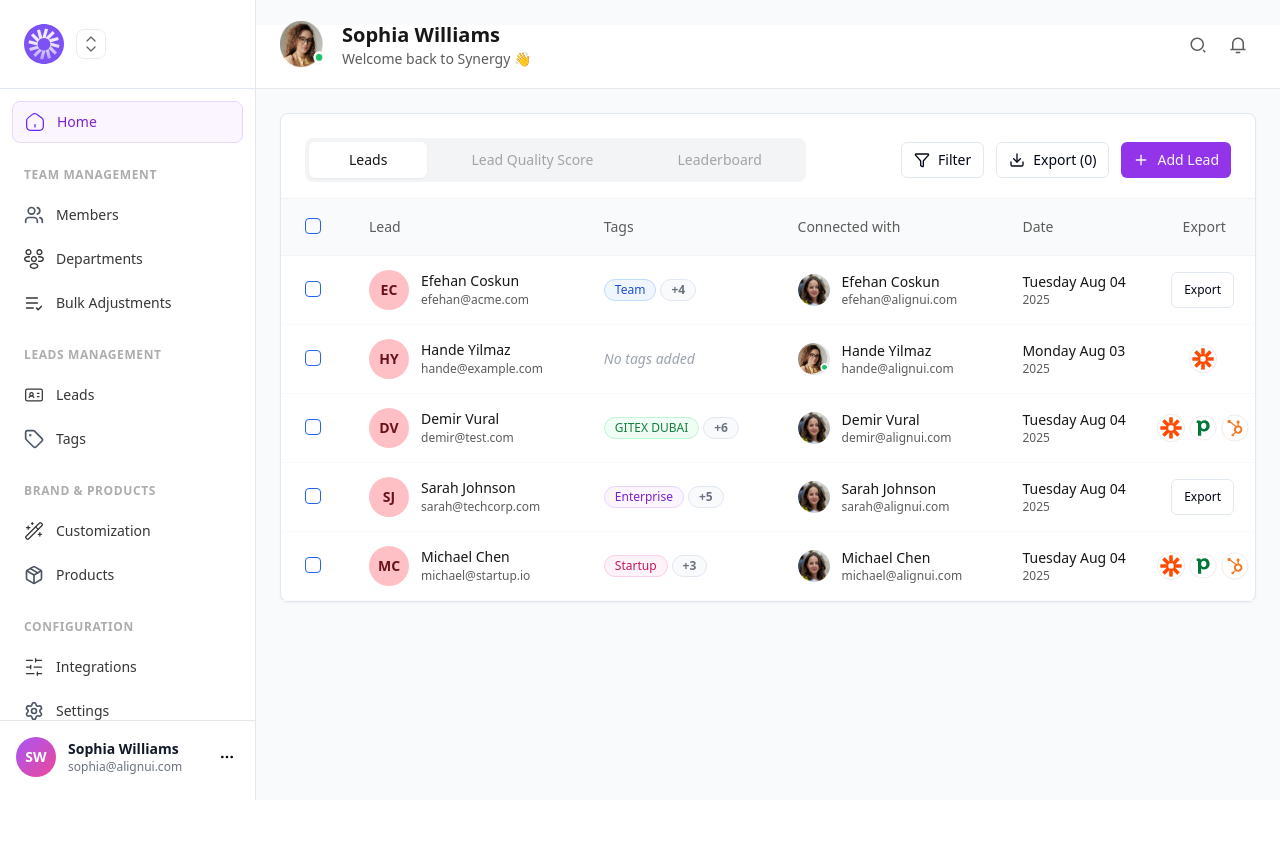
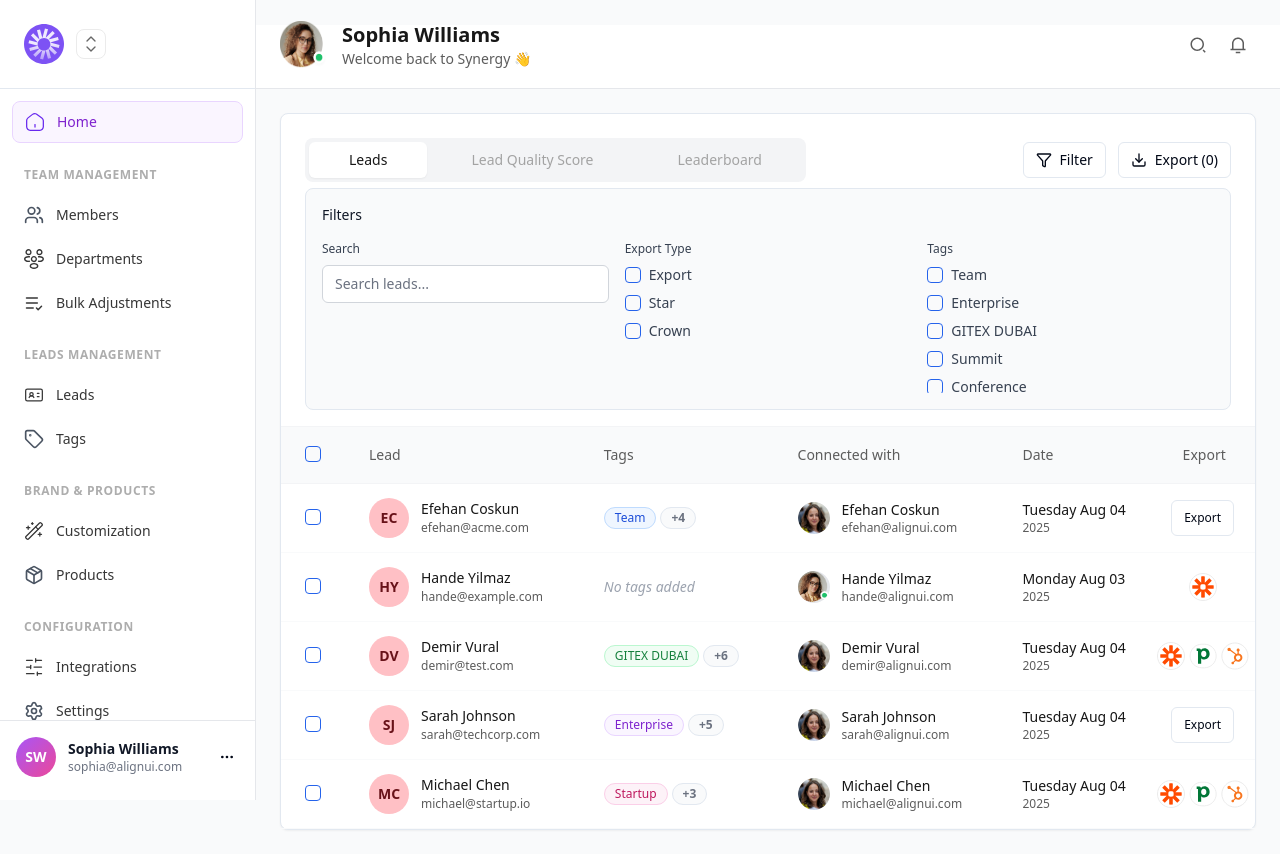
Before and after one commit to tushar-h789/dashboard-task, a React (Vite) app: page / in a window 1280 px wide. Both pictures are taken after a click on the button "Filter". Before the commit the page ends 800 px from the top, so only its background shows below. Built offline with nearby package versions, Linux system fonts and the light colour scheme.

Commit message:
filter functionality added

```diff
--- a/src/components/dashboard/LeadsTable.tsx
+++ b/src/components/dashboard/LeadsTable.tsx
@@ -3,22 +3,11 @@ import { Button } from "@/components/ui/button";
 import { Card, CardContent, CardHeader } from "@/components/ui/card";
 import { Checkbox } from "@/components/ui/checkbox";
 import { Badge } from "@/components/ui/badge";
-import {
-  Filter,
-  Download,
-  Star,
-  Crown,
-  Plus,
-  MoreHorizontal,
-} from "lucide-react";
+import { Filter, Download, Plus, X } from "lucide-react";
 import { ExportStarIcon } from "@/assets/icons/export-start-icon";
 import { ExportPIcon } from "@/assets/icons/export-p-icon";
 import { ExportHubspotIcon } from "@/assets/icons/export-hubspot-icon";
 
-export function LeadsTable() {
-  const [selectedLeads, setSelectedLeads] = useState<string[]>([]);
-  const [activeTab, setActiveTab] = useState("leads");
-  const [isModalOpen, setIsModalOpen] = useState(false);
 interface Lead {
   id: string;
   name: string;
@@ -35,7 +24,21 @@ export function LeadsTable() {
   score: number;
 }
 
+export function LeadsTable() {
+  const [selectedLeads, setSelectedLeads] = useState<string[]>([]);
+  const [activeTab, setActiveTab] = useState("leads");
+  const [isModalOpen, setIsModalOpen] = useState(false);
   const [selectedLead, setSelectedLead] = useState<Lead | null>(null);
+
+  // Filter states
+  const [showFilters, setShowFilters] = useState(false);
+  const [filters, setFilters] = useState({
+    status: [] as string[],
+    exportType: [] as string[],
+    tags: [] as string[],
+    dateRange: "",
+    searchQuery: ""
+  });
 
   const tabs = [
     { id: "leads", name: "Leads" },
@@ -72,7 +75,6 @@ export function LeadsTable() {
     },
     {
       id: "2",
-
       name: "Hande Yilmaz",
       email: "hande@example.com",
       tags: [],
@@ -88,7 +90,6 @@ export function LeadsTable() {
     },
     {
       id: "3",
-
       name: "Demir Vural",
       email: "demir@test.com",
       tags: [
@@ -112,7 +113,6 @@ export function LeadsTable() {
     },
     {
       id: "4",
-
       name: "Sarah Johnson",
       email: "sarah@techcorp.com",
       tags: [
@@ -135,7 +135,6 @@ export function LeadsTable() {
     },
     {
       id: "5",
-
       name: "Michael Chen",
       email: "michael@startup.io",
       tags: ["Startup", "Demo Day", "Team", "Enterprise"],
@@ -151,9 +150,40 @@ export function LeadsTable() {
     },
   ];
 
+  // Get unique values for filter options
+  const getUniqueExportTypes = () => [...new Set(leadsData.map(lead => lead.exportType))];
+  const getUniqueTags = () => [...new Set(leadsData.flatMap(lead => lead.tags))];
+
+  // Filter leads based on current filters
+  const filteredLeads = leadsData.filter(lead => {
+    // Search query filter
+    if (filters.searchQuery) {
+      const query = filters.searchQuery.toLowerCase();
+      const matchesName = lead.name.toLowerCase().includes(query);
+      const matchesEmail = lead.email.toLowerCase().includes(query);
+      const matchesTags = lead.tags.some(tag => tag.toLowerCase().includes(query));
+      if (!matchesName && !matchesEmail && !matchesTags) return false;
+    }
+
+
+
+    // Export type filter
+    if (filters.exportType.length > 0 && !filters.exportType.includes(lead.exportType)) {
+      return false;
+    }
+
+    // Tags filter
+    if (filters.tags.length > 0) {
+      const hasMatchingTag = filters.tags.some(filterTag => lead.tags.includes(filterTag));
+      if (!hasMatchingTag) return false;
+    }
+
+    return true;
+  });
+
   const handleSelectAll = (checked: boolean) => {
     if (checked) {
-      setSelectedLeads(leadsData.map((lead) => lead.id));
+      setSelectedLeads(filteredLeads.map((lead) => lead.id));
     } else {
       setSelectedLeads([]);
     }
@@ -165,6 +195,30 @@ export function LeadsTable() {
     } else {
       setSelectedLeads((prev) => prev.filter((id) => id !== leadId));
     }
+  };
+
+  const handleFilterChange = (filterType: keyof typeof filters, value: any) => {
+    setFilters(prev => ({
+      ...prev,
+      [filterType]: value
+    }));
+  };
+
+
+
+  const clearAllFilters = () => {
+    setFilters({
+      status: [],
+      exportType: [],
+      tags: [],
+      dateRange: "",
+      searchQuery: ""
+    });
+  };
+
+  const getActiveFiltersCount = () => {
+    return filters.exportType.length + filters.tags.length +
+           (filters.searchQuery ? 1 : 0) + (filters.dateRange ? 1 : 0);
   };
 
   const getTagColor = (tag: string) => {
@@ -258,20 +312,92 @@ export function LeadsTable() {
 
           {/* Actions */}
           <div className="flex gap-3">
-            <Button variant="outline" size="sm">
+            <Button
+              variant="outline"
+              size="sm"
+              onClick={() => setShowFilters(!showFilters)}
+              className={getActiveFiltersCount() > 0 ? "bg-blue-50 border-blue-200" : ""}
+            >
               <Filter className="w-4 h-4 mr-2" />
               Filter
+              {getActiveFiltersCount() > 0 && (
+                <Badge className="ml-2 bg-blue-500 text-white text-xs px-1 py-0 h-4 min-w-4 flex items-center justify-center">
+                  {getActiveFiltersCount()}
+                </Badge>
+              )}
             </Button>
             <Button variant="outline" size="sm">
               <Download className="w-4 h-4 mr-2" />
               Export ({selectedLeads.length})
             </Button>
-            <Button size="sm" className="bg-purple-600 hover:bg-purple-700">
-              <Plus className="w-4 h-4 mr-2" />
-              Add Lead
-            </Button>
           </div>
         </div>
+
+        {/* Filter Panel */}
+        {showFilters && (
+          <div className="mt-4 p-4 bg-gray-50 rounded-lg border">
+            <div className="flex justify-between items-center mb-4">
+              <h3 className="text-sm font-medium text-gray-900">Filters</h3>
+              {getActiveFiltersCount() > 0 && (
+                <Button
+                  variant="ghost"
+                  size="sm"
+                  onClick={clearAllFilters}
+                  className="text-xs text-gray-500"
+                >
+                  Clear all
+                </Button>
+              )}
+            </div>
+
+            <div className="grid grid-cols-1 md:grid-cols-2 lg:grid-cols-3 gap-4">
+              {/* Search */}
+              <div>
+                <label className="block text-xs font-medium text-gray-700 mb-2">Search</label>
+                <input
+                  type="text"
+                  placeholder="Search leads..."
+                  className="w-full px-3 py-2 border border-gray-300 rounded-md text-sm"
+                  value={filters.searchQuery}
+                  onChange={(e) => handleFilterChange('searchQuery', e.target.value)}
+                />
+              </div>
+
+
+              {/* Export Type Filter */}
+              <div>
+                <label className="block text-xs font-medium text-gray-700 mb-2">Export Type</label>
+                <div className="space-y-2">
+                  {getUniqueExportTypes().map(type => (
+                    <label key={type} className="flex items-center space-x-2">
+                      <Checkbox
+                        checked={filters.exportType.includes(type)}
+                        onCheckedChange={() => handleCheckboxFilter('exportType', type)}
+                      />
+                      <span className="text-sm text-gray-700 capitalize">{type}</span>
+                    </label>
+                  ))}
+                </div>
+              </div>
+
+              {/* Tags Filter */}
+              <div>
+                <label className="block text-xs font-medium text-gray-700 mb-2">Tags</label>
+                <div className="space-y-2 max-h-32 overflow-y-auto">
+                  {getUniqueTags().map(tag => (
+                    <label key={tag} className="flex items-center space-x-2">
+                      <Checkbox
+                        checked={filters.tags.includes(tag)}
+                        onCheckedChange={() => handleCheckboxFilter('tags', tag)}
+                      />
+                      <span className="text-sm text-gray-700">{tag}</span>
+                    </label>
+                  ))}
+                </div>
+              </div>
+            </div>
+          </div>
+        )}
       </CardHeader>
 
       <CardContent className="p-0">
@@ -291,7 +417,7 @@ export function LeadsTable() {
                     >
                       {header.isCheckbox ? (
                         <Checkbox
-                          checked={selectedLeads.length === leadsData.length}
+                          checked={selectedLeads.length === filteredLeads.length && filteredLeads.length > 0}
                           onCheckedChange={handleSelectAll}
                         />
                       ) : (
@@ -303,7 +429,7 @@ export function LeadsTable() {
               </thead>
 
               <tbody>
-                {leadsData.map((lead) => {
+                {filteredLeads.map((lead) => {
                   return (
                     <tr
                       key={lead.id}
```
Lines whose indentation alone changed are shown as unchanged.
